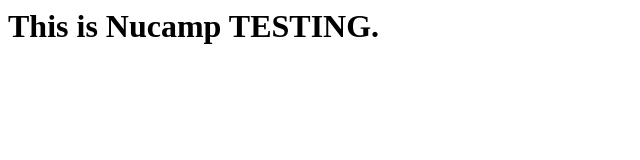
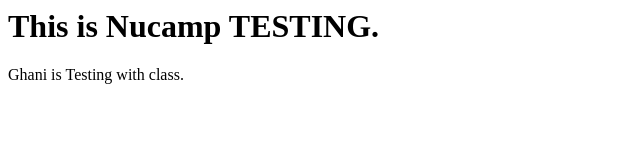
Before and after one commit to gzahid/nucamp-testing-clone, a plain HTML site: page index.html in a window 1280 px wide. Shown: the whole page, without its empty margins (0-640 px from the left). Drawn offline with Linux system fonts and the light colour scheme.

Commit message:
testing with class
Testing with class

```diff
--- a/index.html
+++ b/index.html
@@ -4,5 +4,6 @@
     </head>
     <body>
         <h1>This is Nucamp TESTING.</h1>
+        <p>Ghani is Testing with class.</p>
     </body>
 </html>
```
